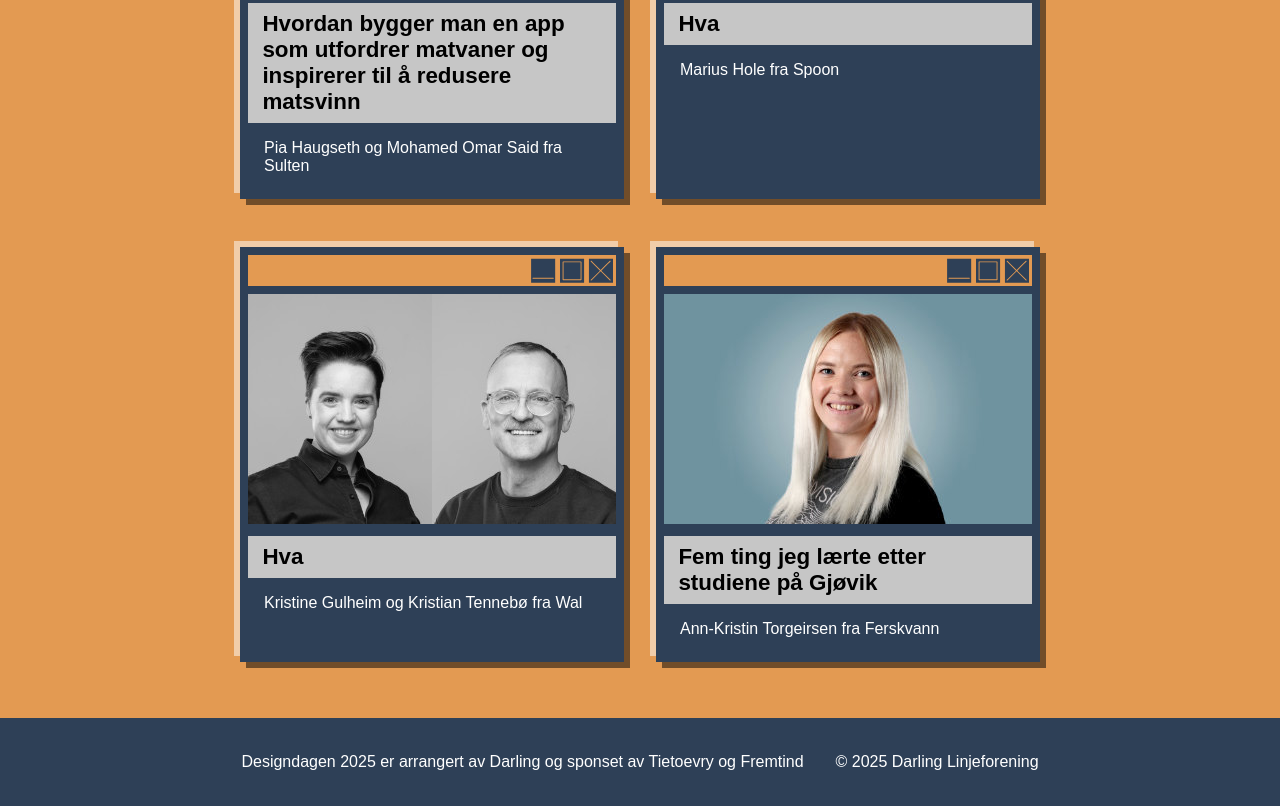
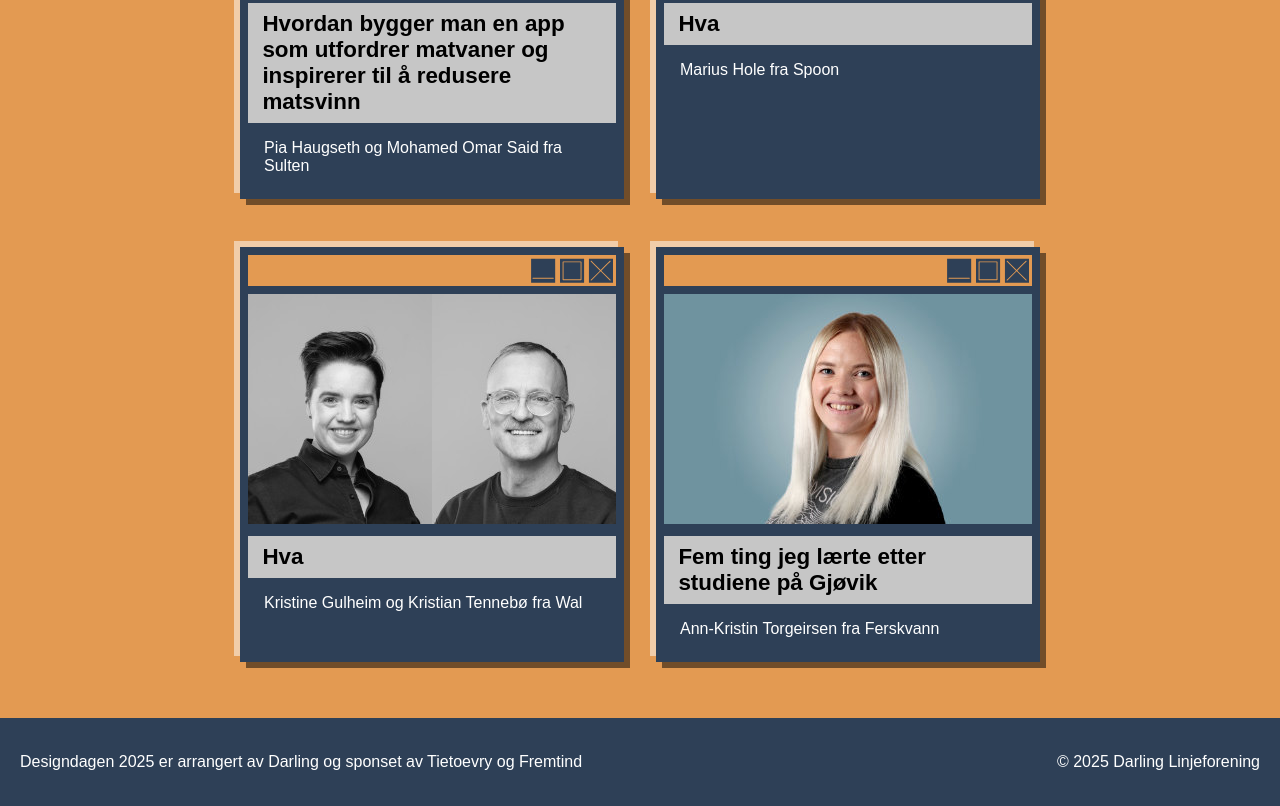
Before and after one commit to darling-linjeforening/Designdagen, a website: page index.html in a window 1280 px wide. Shown: the part 1640-2446 px from the top of the page. Drawn offline with Linux system fonts and the light colour scheme.

Commit message:
Update styles.css test footer

```diff
--- a/css/styles.css
+++ b/css/styles.css
@@ -141,5 +141,6 @@ p{
 
 footer{
 
-    justify-content: center;
+    display: flex;
+    flex-direction: row;
 }
```
